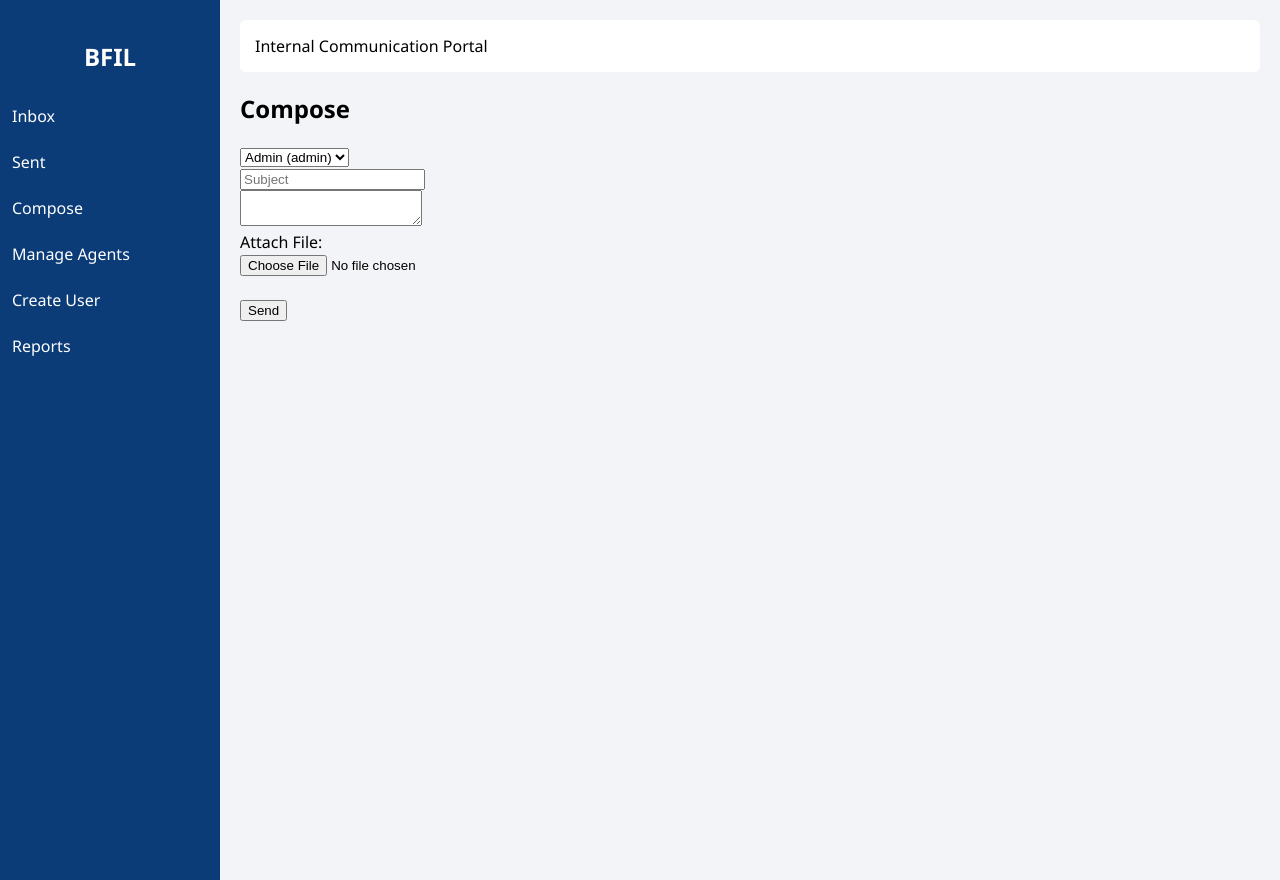
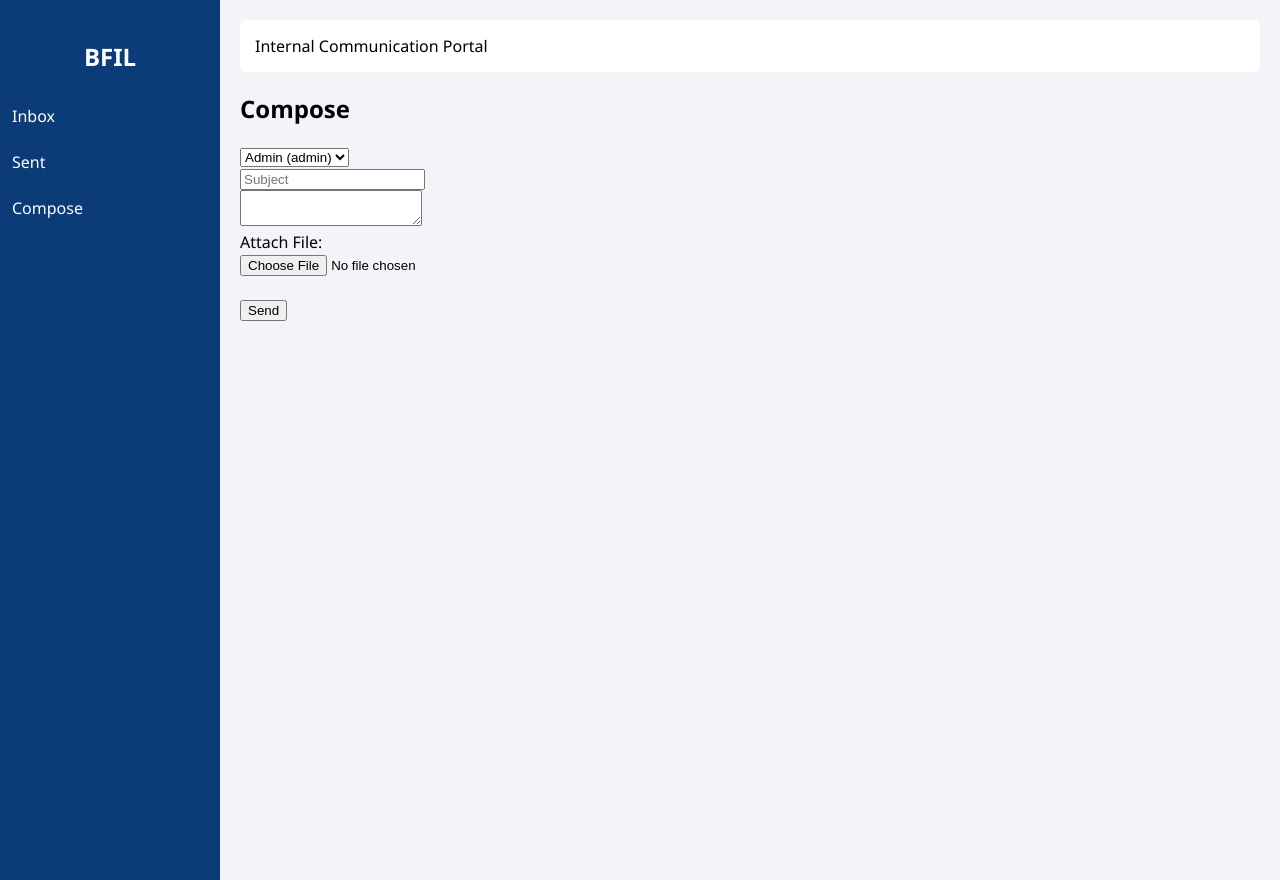
Before and after one commit to Viratmalakar/internal-chat-portal, a Flask app: page /compose in a window 1280 px wide. Run offline with Flask 3, Linux system fonts and the light colour scheme; data comes from the database, SQL or seed files in the repository.

Commit message:
Update base.html

```diff
--- a/templates/base.html
+++ b/templates/base.html
@@ -11,15 +11,18 @@
 <a href="/dashboard">Inbox</a>
 <a href="/sent">Sent</a>
 <a href="/compose">Compose</a>
-<a href="/manage_agents">Manage Agents</a>
-<a href="/add_user">Create User</a>
-<a href="/download">Reports</a>
 </div>
 
 <div class="main">
 <div class="topbar">
 <span>Internal Communication Portal</span>
-<span>{{session['user']}}</span>
+
+<span style="color:red;">
+{% if unread and unread>0 %}
+🔔 {{unread}} New
+{% endif %}
+</span>
+
 </div>
 
 {% block content %}{% endblock %}
```
